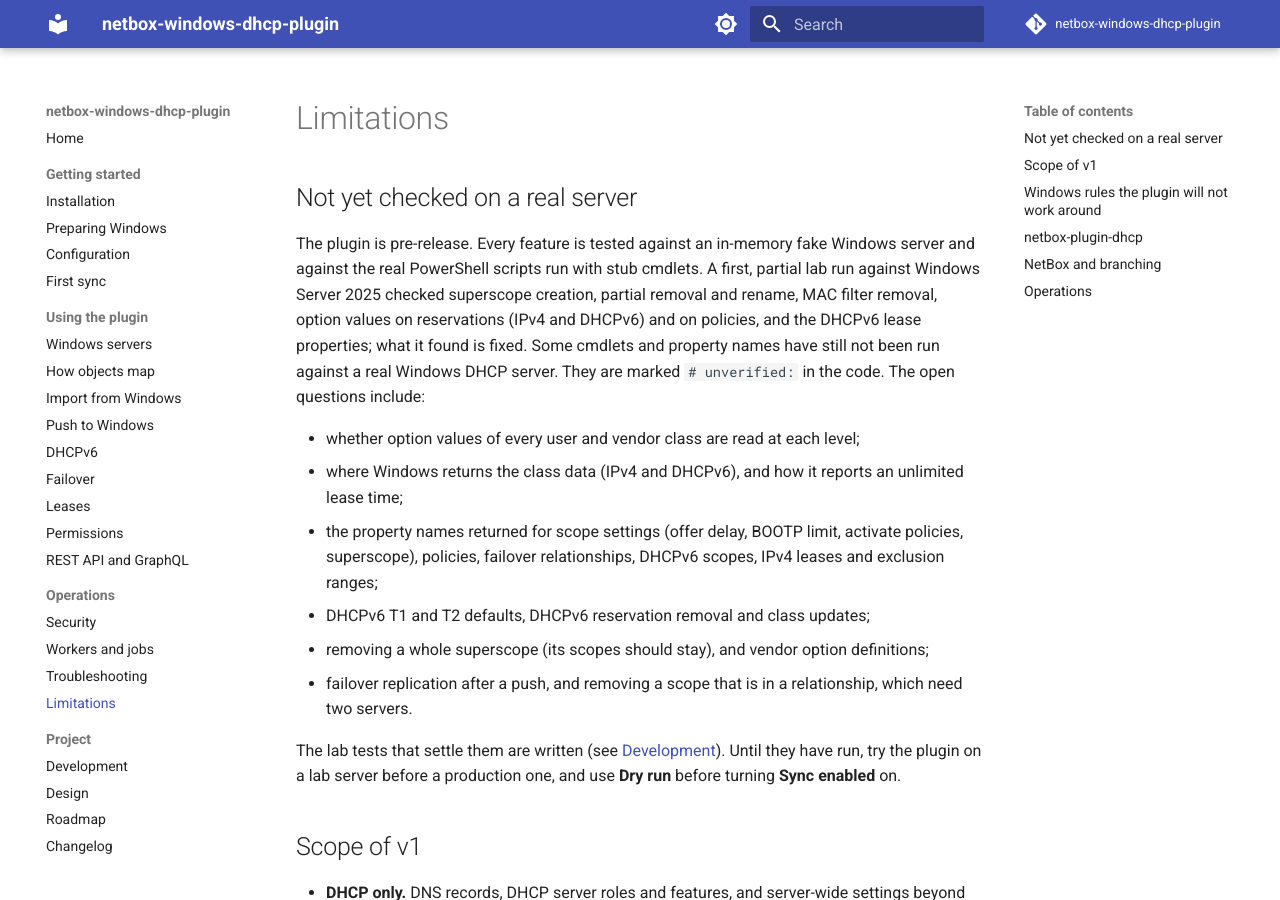
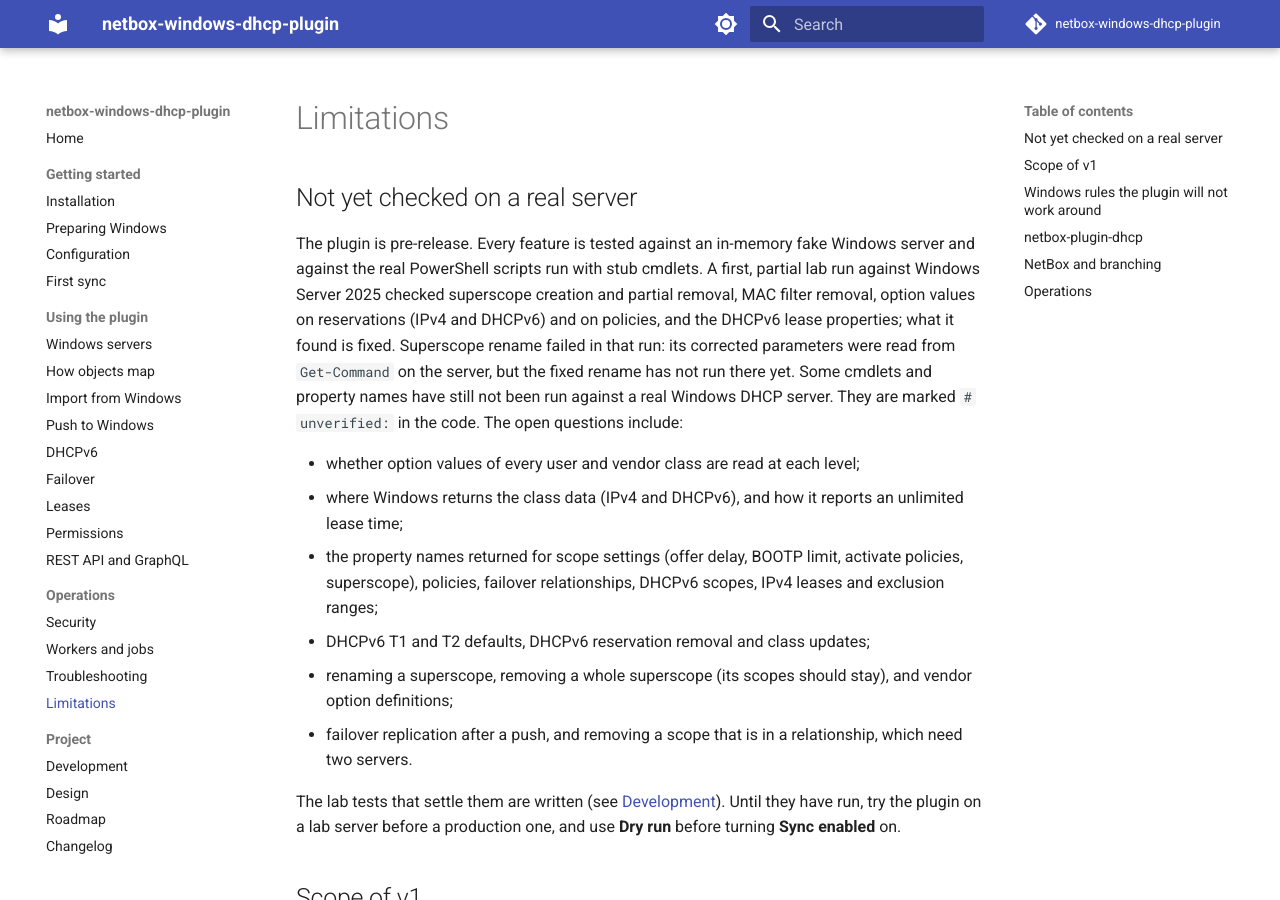
Before and after one commit to thomaschristory/netbox-windows-dhcp-plugin, an MkDocs documentation site: the page built from docs/limitations.md, in a window 1280 px wide and 900 px high. Built offline with MkDocs 1.6.1 and Material for MkDocs 9.7.7, drawn with Linux system fonts in a browser that asks for light colours; comment, search, counter and statistics services are not loaded.

Commit message:
Say superscope rename is not yet run on a real server
The first lab run saw the rename fail; only the cmdlet's parameters were
read back with Get-Command. The limitations page now says so and lists
the rename among the open questions.

Claude-Session: https://claude.ai/code/session_01AF5ViirowGxQzYmffyePf3

```diff
--- a/docs/limitations.md
+++ b/docs/limitations.md
@@ -4,16 +4,18 @@
 
 The plugin is pre-release. Every feature is tested against an in-memory fake Windows server and against the real
 PowerShell scripts run with stub cmdlets. A first, partial lab run against Windows Server 2025 checked superscope
-creation, partial removal and rename, MAC filter removal, option values on reservations (IPv4 and DHCPv6) and on
-policies, and the DHCPv6 lease properties; what it found is fixed. Some cmdlets and property names have still not
-been run against a real Windows DHCP server. They are marked `# unverified:` in the code. The open questions include:
+creation and partial removal, MAC filter removal, option values on reservations (IPv4 and DHCPv6) and on policies, and
+the DHCPv6 lease properties; what it found is fixed. Superscope rename failed in that run: its corrected parameters
+were read from `Get-Command` on the server, but the fixed rename has not run there yet. Some cmdlets and property
+names have still not been run against a real Windows DHCP server. They are marked `# unverified:` in the code. The
+open questions include:
 
 - whether option values of every user and vendor class are read at each level;
 - where Windows returns the class data (IPv4 and DHCPv6), and how it reports an unlimited lease time;
 - the property names returned for scope settings (offer delay, BOOTP limit, activate policies, superscope), policies,
   failover relationships, DHCPv6 scopes, IPv4 leases and exclusion ranges;
 - DHCPv6 T1 and T2 defaults, DHCPv6 reservation removal and class updates;
-- removing a whole superscope (its scopes should stay), and vendor option definitions;
+- renaming a superscope, removing a whole superscope (its scopes should stay), and vendor option definitions;
 - failover replication after a push, and removing a scope that is in a relationship, which need two servers.
 
 The lab tests that settle them are written (see [Development](development.md#lab-tests)). Until they have run, try the
```
